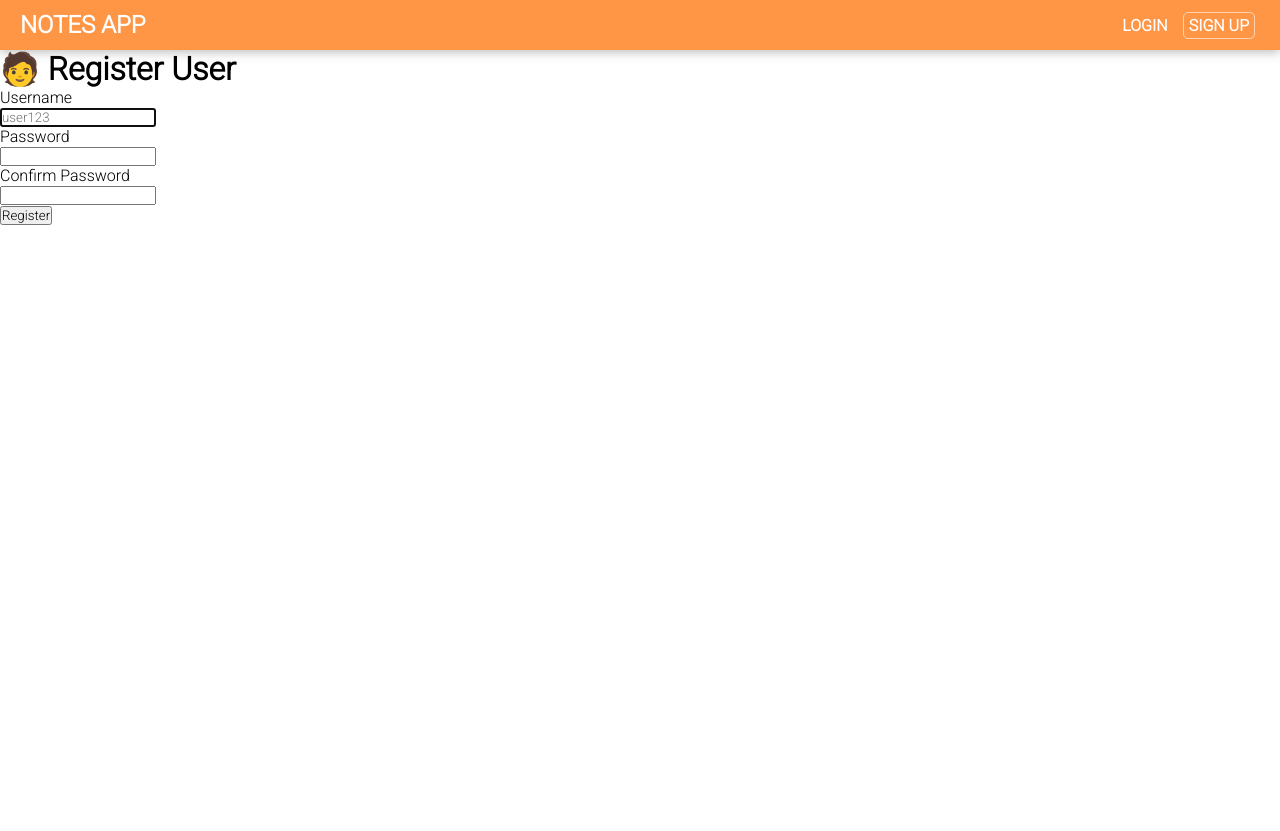
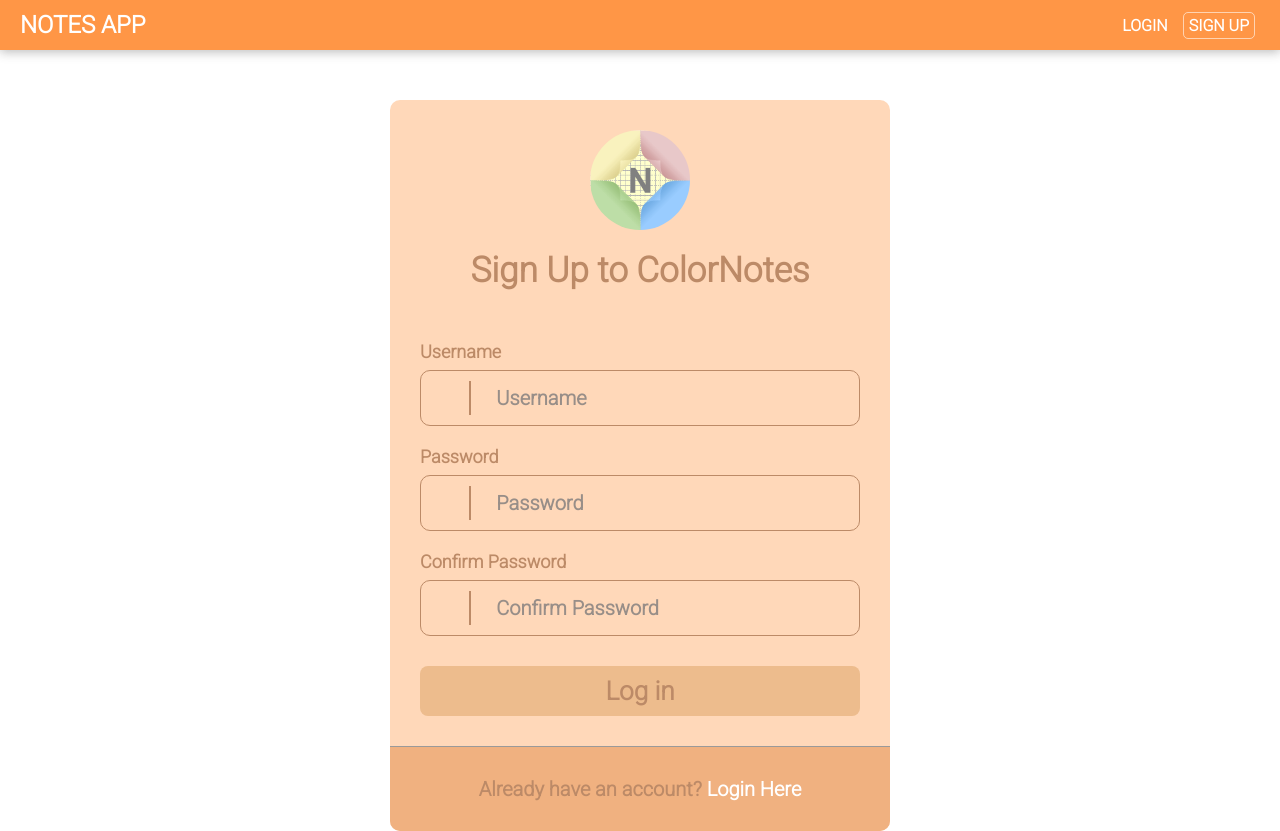
Before and after one commit to TenmaChinen/color-notes-dj, a Django app: page /register/ in a window 1280 px wide. Before the commit the page ends 225 px from the top, so only its background shows below. Run offline with Django 3.2, Linux system fonts and the light colour scheme.

Commit message:
Added Login and Register css form styles

```diff
--- a/notes/static/notes/base.css
+++ b/notes/static/notes/base.css
@@ -1,6 +1,7 @@
 :root{
   --bg:white;
   --navbar-height:50px;
+  --navar-bg:#ff9646;
 }
 
 
@@ -33,7 +34,7 @@ a:hover{
   /* General Styles */
 
 nav{
-  background-color: #ff9646;
+  background-color: var(--navar-bg);
   color: white;
   box-shadow: 0px 2px 10px #4141415b;
   padding: 0px 20px;
@@ -69,6 +70,8 @@ nav a{
 }
 
 
-.mainContainer{
+.main-container{
   height: calc(100% - var(--navbar-height));
+  display: flex;
+  flex-direction: column;
 }
--- a/notes/templates/notes/base.html
+++ b/notes/templates/notes/base.html
@@ -30,7 +30,7 @@
     </div>
   </nav>
 
-  <div class="mainContainer">
+  <div class="main-container">
     {% block content %}
 
     {% endblock %}
--- /dev/null
+++ b/users/static/users/forms.css
@@ -0,0 +1,147 @@
+*{
+	margin: 0;
+	padding: 0;
+}
+
+:root{
+	--form-fg: #bc8a67;
+	--form-bg: #ffd8b9;
+	--placeholder-fg: #988e88;
+	--form-footer-bg: #f0b180;
+	--btn-bg:#edbc8d;
+	--btn-bg-hover:#e0b288;
+	--title-size:35px;
+	--label-size:18px;
+	--input-size:20px;
+	--icon-size: 30px;
+	--btn-submit-size: 26px;
+	--txt-footer: 20px;
+}
+
+
+.form-container{
+	color: var(--form-fg);
+	font-weight: bold;
+	align-self: center;
+	border-radius: 10px;
+	background-color: var(--form-bg);
+	width: 500px;
+	margin-top: 50px;
+}
+
+.form-container form{
+	margin: 30px;
+}
+
+.form-logo{
+	display: block;
+	margin-left: auto;
+	margin-right: auto;
+	margin-top: 30px;
+	border-radius: 100px;
+	width: 100px;
+	height: 100px;
+}
+
+.form-title{
+	font-size: var(--title-size);
+	text-align: center;
+	margin-top: 20px;
+	color: var(--title-fg);
+}
+
+.form-group{
+	margin-bottom: 30px;
+	margin-top: 30px;
+}
+
+.form-group label{
+	font-size:var(--label-size);
+	display:inline-block;
+	margin-bottom: 8px;
+	margin-top: 20px;
+}
+
+.form-group input{
+	font-size: var(--input-size);
+}
+
+input{
+	border-style: none;
+	background: none;
+	color: var(--form-fg);
+	font-weight: bold;
+	padding: 5px;
+}
+
+input::placeholder{
+	color: var(--placeholder-fg);
+}
+
+input:focus{
+	background: none;
+	width: 100%;
+	outline: none;
+}
+
+.box-icon-input{
+	display: flex;
+	border: 1px solid var(--form-fg);
+	border-radius: 10px;
+	width: 100%;
+	padding: 10px;
+	box-sizing: border-box;
+}
+
+.box-icon-input i{
+	font-size: var(--icon-size) ;
+	margin: 0px 20px 0px 5px;
+	padding-right: 10px;
+	color: var(--form-fg);
+	border-right: 2px solid var(--form-fg);
+}
+
+
+.btn-submit{
+	font-size: var(--btn-submit-size);
+	font-weight: bold;
+	color: var(--form-fg);
+	border-style: none;
+	background-color: var(--btn-bg);
+	border-radius: 8px;
+	padding: 10px;
+	width: 100%;
+}
+
+.btn-submit:hover{
+	background-color: var(--btn-bg-hover);
+}
+
+
+input:-webkit-autofill{
+  -webkit-text-fill-color: white;
+  transition: background-color 5000s ease-in-out 0s;
+}
+
+input::-ms-reveal {
+  filter: invert(50%);
+}
+
+
+.form-footer{
+	background: var(--form-footer-bg);
+	padding: 30px 0px;
+	font-size: var(--txt-footer);
+	text-align: center;
+	border-top: 1px solid #9A9A9A;
+	border-radius: 0px 0px 10px 10px;
+}
+
+.form-footer p{
+	color: var(--form-fg);
+}
+
+.form-footer a{
+	color: white;
+	text-decoration-line: none;
+}
--- a/users/templates/users/register.html
+++ b/users/templates/users/register.html
@@ -1,35 +1,42 @@
 {% extends 'notes/base.html' %}
+{% load static %}
+{% block content %}
 
-{% block content %}
-<h1>🧑 Register User</h1>
-<div>
+<link rel="stylesheet" type="text/css" href="{% static 'users/forms.css' %}">
 
-	<form method="post">
-		{% csrf_token %}
-		<div>
-			<label for="">Username</label>
-			<div>
-				{{ form.username }}
+<div class="form-container" method="post" onsubmit ="return verifyPassword()">
+	<img class="form-logo" src="{% static 'users/images/logo.png' %}" alt="">
+	<p class="form-title">Sign Up to ColorNotes</p>
+	<form>
+	 <!-- {% csrf_token %} -->
+		<div class="form-group">
+			<label>Username</label>
+			<div class="box-icon-input">
+				<i class="material-icons">&#xe7fd;</i>
+				<input type="text" name="username" placeholder="Username" maxlength=20 required>
 			</div>
+
+			<label>Password</label>
+			<div class="box-icon-input">
+				<i class="material-icons">&#xe897;</i>
+				<input id="pass1" type="password" name="password1" placeholder="Password" minlength="4" maxlength=20 required>
+			</div>
+
+			<label>Confirm Password</label>
+			<div class="box-icon-input">
+				<i class="material-icons">&#xe897;</i>
+				<input id="pass2" type="password" name="password2" placeholder="Confirm Password" minlength="4" maxlength=20 required oninput="setCustomValidity('');">
+			</div>
+
 		</div>
-
-		<div>
-			<label for="">Password</label>
-			<div>
-				{{ form.password1 }}
-			</div>
-		</div>
-
-		<div>
-			<label for="">Confirm Password</label>
-			<div>
-				{{ form.password2 }}
-			</div>
-		</div>
-
-		<button type="submit">Register</button>
-
+		<button class="btn-submit" type="submit">Log in</button>
 	</form>
 
+	<div class="form-footer">
+		<p>Already have an account? <a href="{% url 'users:login' %}">Login Here</a></p>
+	</div>
 </div>
+
+</div>
+</body>
 {% endblock %}
```
Also changed, not shown: users/templates/users/login.html (+23 -18 lines), db.sqlite3, users/static/users/images/logo.png (added).
